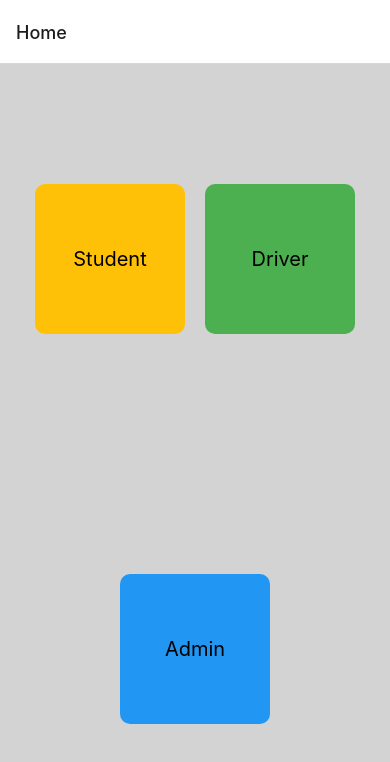
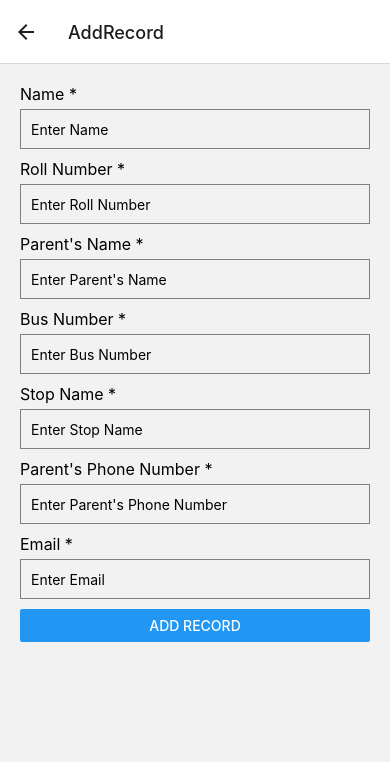
Before and after one commit to Jayasurya5454/Live-BusTracking-system, a React Native app in the folder BusTrack/: screen /AddRecord in a window 390 px wide. Shown: the top 762 px of the page. Built offline with nearby package versions, Linux system fonts and the light colour scheme.

Commit message:
added form

```diff
--- a/BusTrack/App.js
+++ b/BusTrack/App.js
@@ -4,9 +4,9 @@ import { createStackNavigator } from '@react-navigation/stack';
 import HomeScreen from './components/HomeScreen/HomeScreen';
 import StudentLogin from './components/StudentLogin/StudentLogin';
 import DriverLogin from './components/DriverLogin/DriverLogin';
-import AdminLogin from './components/AdminLogin/AdminLogin';
-import AdminDashboard from './components/AdminDashboard/AdminDashboard';
-
+import AdminLogin from './components/Admin /AdminLogin/AdminLogin';
+import AdminDashboard from './components/Admin /AdminDashboard/AdminDashboard';
+import AddRecordForm from './components/Admin /AddRecordForm/ AddRecordForm';
 const Stack = createStackNavigator();
 
 const App = () => {
@@ -18,6 +18,7 @@ const App = () => {
         <Stack.Screen name="Driver" component={DriverLogin} />
         <Stack.Screen name="Admin" component={AdminLogin} />
         <Stack.Screen name="AdminDashboard" component={AdminDashboard} />
+        <Stack.Screen name="AddRecord" component={AddRecordForm} />
       </Stack.Navigator>
     </NavigationContainer>
   );
--- /dev/null
+++ b/BusTrack/components/Admin /AddRecordForm/ AddRecordForm.js
@@ -0,0 +1,112 @@
+import React, { useState } from 'react';
+import { View, Text, TextInput, Button, Alert } from 'react-native';
+import styles from './AddRecordFormStyles'; // Import styles
+
+const AddRecordForm = ({ navigation }) => {
+  const [name, setName] = useState('');
+  const [rollNumber, setRollNumber] = useState('');
+  const [parentsName, setParentsName] = useState('');
+  const [busNumber, setBusNumber] = useState('');
+  const [stopName, setStopName] = useState('');
+  const [parentsPhoneNumber, setParentsPhoneNumber] = useState('');
+  const [email, setEmail] = useState('');
+  const [isSubmitted, setIsSubmitted] = useState(false); // Track submission status
+
+  const handleAddRecord = () => {
+    if (!name || !rollNumber || !parentsName || !busNumber || !stopName || !parentsPhoneNumber || !email) {
+      Alert.alert('Error', 'All fields are mandatory');
+    } else {
+      // Create an object containing all the data
+      const recordData = {
+        name,
+        rollNumber,
+        parentsName,
+        busNumber,
+        stopName,
+        parentsPhoneNumber,
+        email,
+      };
+
+      // Here you can perform any action with the collected data, such as sending it to a server or storing it locally
+      console.log('Record data:', recordData);
+
+      // Display success message and reset form fields
+      setIsSubmitted(true);
+      setTimeout(() => {
+        setIsSubmitted(false);
+        navigation.goBack();
+      }, 3000);
+    }
+  };
+
+  return (
+    <View style={styles.container}>
+      <Text style={styles.label}>Name *</Text>
+      <TextInput
+        style={styles.input}
+        value={name}
+        onChangeText={setName}
+        placeholder="Enter Name"
+      />
+
+      <Text style={styles.label}>Roll Number *</Text>
+      <TextInput
+        style={styles.input}
+        value={rollNumber}
+        onChangeText={setRollNumber}
+        placeholder="Enter Roll Number"
+      />
+
+      <Text style={styles.label}>Parent's Name *</Text>
+      <TextInput
+        style={styles.input}
+        value={parentsName}
+        onChangeText={setParentsName}
+        placeholder="Enter Parent's Name"
+      />
+
+      <Text style={styles.label}>Bus Number *</Text>
+      <TextInput
+        style={styles.input}
+        value={busNumber}
+        onChangeText={setBusNumber}
+        placeholder="Enter Bus Number"
+      />
+
+      <Text style={styles.label}>Stop Name *</Text>
+      <TextInput
+        style={styles.input}
+        value={stopName}
+        onChangeText={setStopName}
+        placeholder="Enter Stop Name"
+      />
+
+      <Text style={styles.label}>Parent's Phone Number *</Text>
+      <TextInput
+        style={styles.input}
+        value={parentsPhoneNumber}
+        onChangeText={setParentsPhoneNumber}
+        placeholder="Enter Parent's Phone Number"
+      />
+
+      <Text style={styles.label}>Email *</Text>
+      <TextInput
+        style={styles.input}
+        value={email}
+        onChangeText={setEmail}
+        placeholder="Enter Email"
+      />
+
+      <Button title="Add Record" onPress={handleAddRecord} />
+
+      {/* Display success message with emojis if submission successful */}
+      {isSubmitted && (
+        <View style={styles.successMessage}>
+          <Text style={styles.successText}>Record submitted successfully! 😊✅</Text>
+        </View>
+      )}
+    </View>
+  );
+};
+
+export default AddRecordForm;
--- /dev/null
+++ b/BusTrack/components/Admin /AddRecordForm/AddRecordFormStyles.js
@@ -0,0 +1,35 @@
+// AddRecordFormStyles.js
+
+import { StyleSheet } from 'react-native';
+
+const styles = StyleSheet.create({
+  container: {
+    flex: 1,
+    padding: 20,
+  },
+  label: {
+    marginBottom: 5,
+    fontSize: 16,
+  },
+  input: {
+    height: 40,
+    borderWidth: 1,
+    borderColor: 'gray',
+    marginBottom: 10,
+    paddingHorizontal: 10,
+  },
+  successMessage: {
+    marginTop: 20,
+    padding: 10,
+    backgroundColor: 'lightgreen',
+    borderRadius: 5,
+    alignItems: 'center',
+  },
+  successText: {
+    fontSize: 16,
+    fontWeight: 'bold',
+    color: 'green',
+  },
+});
+
+export default styles;
--- a/BusTrack/components/AdminDashboard/AdminDashboard.js
+++ b/BusTrack/components/Admin /AdminDashboard/AdminDashboard.js
@@ -3,7 +3,7 @@
 import React from 'react';
 import { View, Text, TouchableOpacity } from 'react-native';
 import { useNavigation } from '@react-navigation/native';
-import styles from './AdminDashboardStyles'; // Import styles
+import styles from './AdminDashboardStyles';
 
 const AdminDashboard = () => {
   const navigation = useNavigation();
```
Also changed, not shown: BusTrack/components/Admin /AdminDashboard/AdminDashboardStyles.js (renamed from BusTrack/components/AdminDashboard/AdminDashboardStyles.js), BusTrack/components/Admin /AdminLogin/AdminLogin.js (renamed from BusTrack/components/AdminLogin/AdminLogin.js), BusTrack/components/Admin /AdminLogin/AdminLoginStyles.js (renamed from BusTrack/components/AdminLogin/AdminLoginStyles.js).
